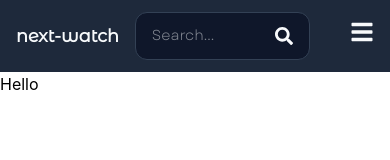
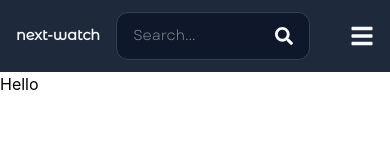
Before and after one commit to lawson101/next-watch, a React (Vite) app: page / in a window 390 px wide. Shown: the top 160 px of the page. Built offline with nearby package versions, Linux system fonts and the light colour scheme.

Commit message:
Updated navbar

```diff
--- a/src/components/Navbar.jsx
+++ b/src/components/Navbar.jsx
@@ -1,16 +1,18 @@
-import { Link } from "react-router-dom";
-import { FaSearch, FaBars, FaTimes } from "react-icons/fa";
+import { Link, useLocation } from "react-router-dom";
+import { FaSearch, FaBars } from "react-icons/fa";
 import { useState } from "react";
 
 const Navbar = () => {
+    const location = useLocation();
     const [isOpen, setIsOpen] = useState(false);
+
     return (
         <nav className="bg-surface">
             <div className="font-garet text-text text-[0.9rem] max-w-7xl mx-auto px-4 md:px-8 py-3">
                 <div className="flex items-center justify-between gap-10">
                     {/* Brand and Search bar */}
                     <div className="flex items-center max-w-2xl items-center gap-4 sm:gap-6 md:gap-8 lg:gap-10 w-full">
-                        <div className="font-bold font-montserrat text-[1.1rem]">
+                        <div className="font-bold font-montserrat sm:text-[1rem] md:text-[1.1rem]">
                             <Link to="/">next-watch</Link>
                         </div>
                         <div className="flex-1">
@@ -29,22 +31,22 @@ const Navbar = () => {
                     </div>
 
                     {/* Navigation */}
-                    <div className="hidden md:flex items-center gap-10 min-w-fit">
+                    <div className="hidden md:flex items-center gap-10 shrink-0">
                         <div className="flex gap-10">
                             <div className="flex relative group">
                                 <Link to="/movies">Movies</Link>
 
-                                <span className="absolute left-0 top-6.5 h-[2px] w-0 bg-text-secondary rounded-xl transition-all duration-300 group-hover:w-full" />
+                                <span className={`absolute left-0 top-6.5 h-[2px] ${location.pathname === "/movies" ? "w-full" : "w-0 group-hover:w-full"} bg-text-secondary rounded-xl transition-all duration-300`}/>
                             </div>
                             <div className="relative group">
                                 <Link to="/tv">TV Shows</Link>
 
-                                <span className="absolute left-0 top-6.5 h-[2px] w-0 bg-text-secondary rounded-xl transition-all duration-300 group-hover:w-full" />
+                                <span className={`absolute left-0 top-6.5 h-[2px] ${location.pathname === "/tv" ? "w-full" : "w-0 group-hover:w-full"} bg-text-secondary rounded-xl transition-all duration-300`}/>
                             </div>
                             <div className="relative group">
                                 <Link to="/trending">Trending</Link>
 
-                                <span className="absolute left-0 top-6.5 h-[2px] w-0 bg-text-secondary rounded-xl transition-all duration-300 group-hover:w-full" />
+                                <span className={`absolute left-0 top-6.5 h-[2px] ${location.pathname === "/trending" ? "w-full" : "w-0 group-hover:w-full"} bg-text-secondary rounded-xl transition-all duration-300`}/>
                             </div>
                         </div>
                         <div className="flex gap-10">
@@ -61,7 +63,7 @@ const Navbar = () => {
                     <div className="md:hidden">
                         <button
                             onClick={() => setIsOpen(!isOpen)}
-                            className="text-2xl text-text"
+                            className="text-2xl text-text my-2"
                         >
                             <FaBars />
                         </button>
```
